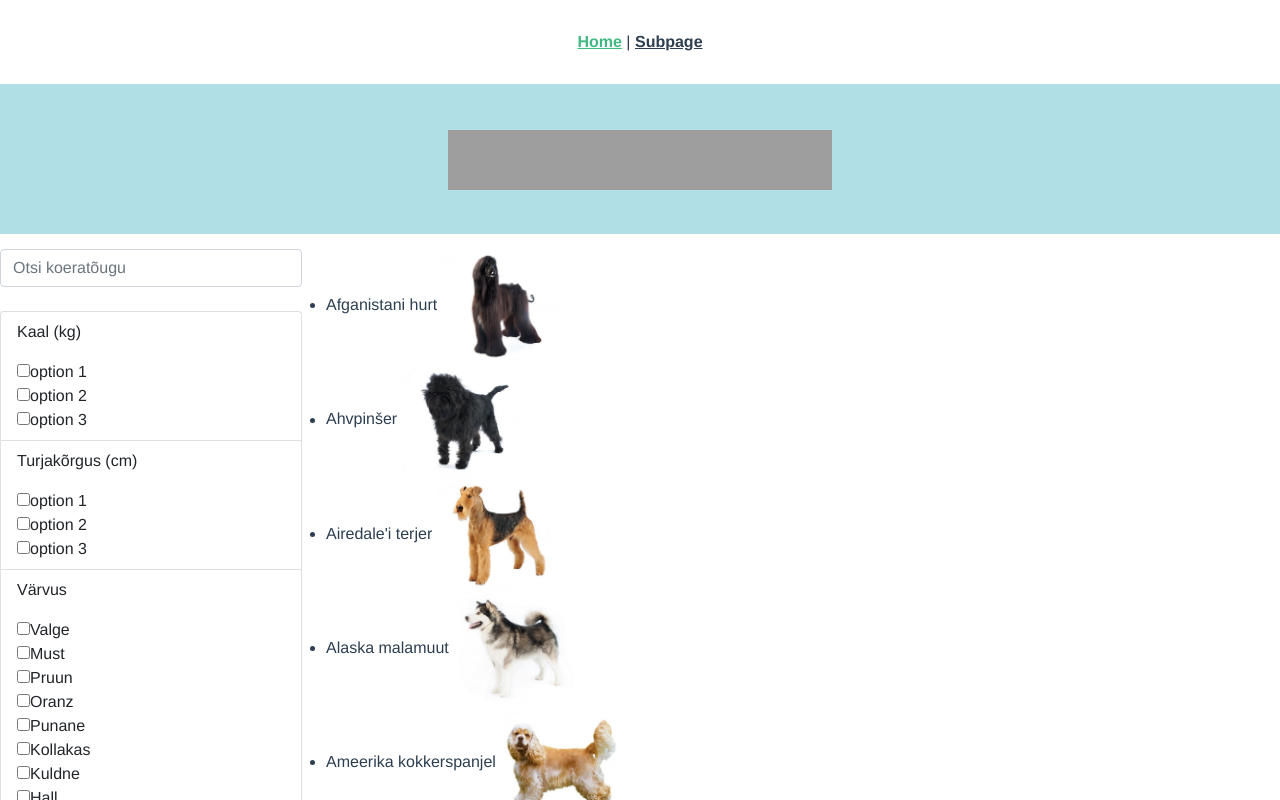
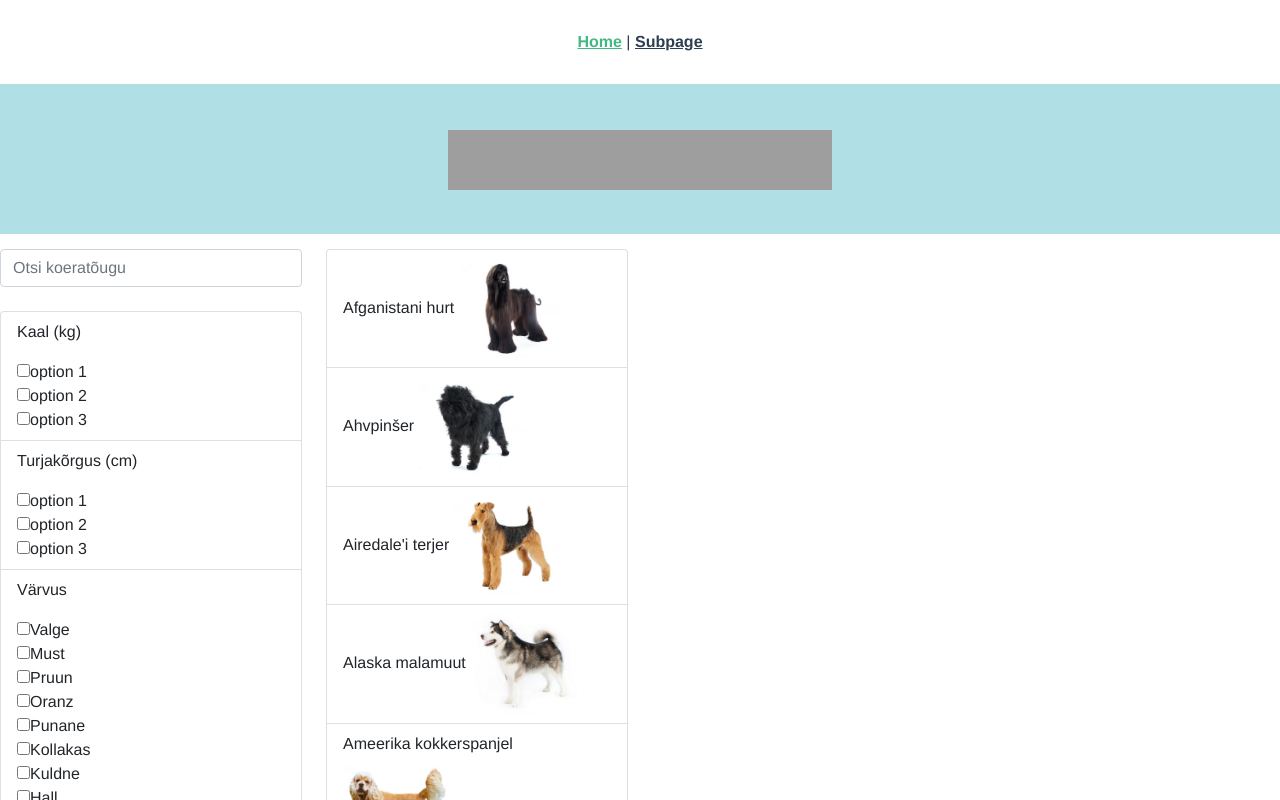
Before and after one commit to hannes-jeedas/dog-breed-explorer-vue, a Vue app: page / in a window 1280 px wide. Shown: the top 800 px of the page. Built offline with nearby package versions, Linux system fonts and the light colour scheme; grey boxes are pictures that could not be loaded.

Commit message:
layout update

```diff
--- a/src/components/Landpage.vue
+++ b/src/components/Landpage.vue
@@ -567,17 +567,16 @@
 
         <button type="button" class="btn btn-primary">Search</button>
       </div>
-              <div class="col-3">
-          <ul class="list-group mb-3">
-            <li v-for="item in breeds" :key="item.Breed">
-              {{ item.Breed }}
-              <img
-                :src="require(`./pics/${item.Breed}.jpg`)"
-                alt="koera pilt"
-              />
-            </li>
-          </ul>
-        </div>
+      <div class="col-3">
+
+        <ul class="list-group" >
+          <li class="list-group-item" v-for="item in breeds" :key="item.Breed">
+            {{ item.Breed }}
+            <img :src="require(`./pics/${item.Breed}.jpg`)" alt="koera pilt" />
+          </li>
+        </ul>
+
+      </div>
     </div>
   </div>
 </template>
```
